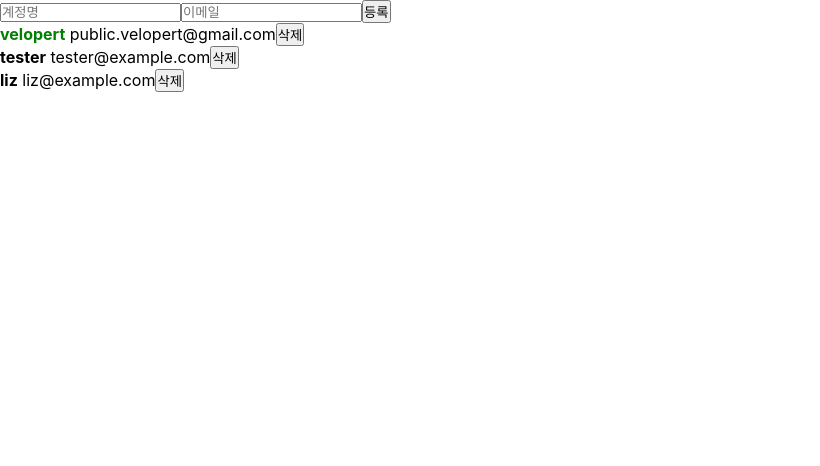
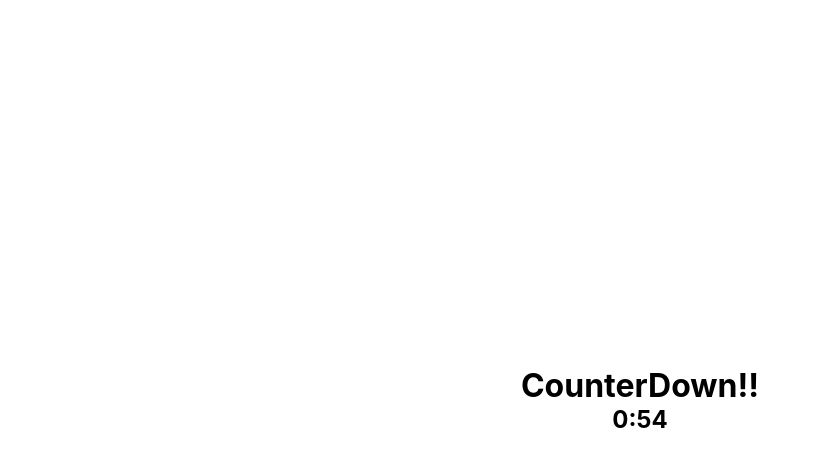
Before and after one commit to donghyunami/react-study, a React (Create React App) app: page / in a window 1280 px wide. Shown: the top 466 px of the page, without its empty margins (0-820 px from the left). Built offline with nearby package versions, Linux system fonts and the light colour scheme; the HTML template or start-up script is replaced by a standard one.

Commit message:
useEffect 활용: 카운터 다운 만들기

```diff
--- a/src/App.css
+++ b/src/App.css
@@ -1,28 +1,7 @@
 .App {
+  position: absolute;
+  top: 50%;
+  left: 50%;
+  transform: translate(-50%, -50%);
   text-align: center;
 }
-
-ul {
-  list-style: none;
-  padding: 30px;
-}
-
-.menu {
-  display: flex;
-  justify-content: center;
-  border: 2px solid lightgray;
-  padding: 20px 18px;
-}
-.item {
-  padding: 8px;
-  background: goldenrod;
-  margin-left: 15px;
-  cursor: pointer;
-  color: #fff;
-  font-size: 18px;
-  border-radius: 3px;
-}
-
-.item:hover {
-  opacity: 0.8;
-}
--- a/src/App.js
+++ b/src/App.js
@@ -1,80 +1,8 @@
-import { useState, useRef, } from 'react';
-import UserList from './components/UserList3';
-import CreateUser from './components/CreateUser';
+import CounterDown from "./components/CounterDown";
+import './App.css';
 
 function App() {
-  const [inputs, setInputs] = useState({
-    username: '',
-    email: ''
-  });
-  const { username, email } = inputs;
-  const onChange = e => {
-    const { name, value } = e.target;
-    setInputs({
-      ...inputs,
-      [name]: value
-    });
-  };
-  const [users, setUsers] = useState([
-    {
-      id: 1,
-      username: 'velopert',
-      email: 'public.velopert@gmail.com',
-      active: true
-    },
-    {
-      id: 2,
-      username: 'tester',
-      email: 'tester@example.com',
-      active: false
-    },
-    {
-      id: 3,
-      username: 'liz',
-      email: 'liz@example.com',
-      active: false
-    }
-  ]);
-
-  const nextId = useRef(4);
-  const onCreate = () => {
-    const user = {
-      id: nextId.current,
-      username,
-      email
-    };
-    setUsers(users.concat(user));
-
-    setInputs({
-      username: '',
-      email: ''
-    });
-    nextId.current += 1;
-  };
-
-  const onRemove = id => {
-    // user.id 가 파라미터로 일치하지 않는 원소만 추출해서 새로운 배열을 만듬
-    // = user.id 가 id 인 것을 제거함
-    setUsers(users.filter(user => user.id !== id));
-  };
-  const onToggle = id => {
-    setUsers(
-      users.map(user =>
-        user.id === id ? { ...user, active: !user.active } : user
-      )
-    );
-  };
-  return (
-    <>
-      <CreateUser
-        username={username}
-        email={email}
-        onChange={onChange}
-        onCreate={onCreate}
-      />
-      <UserList users={users} onRemove={onRemove} onToggle={onToggle} />
-    </>
-  );
+  return <div><CounterDown/></div>
 }
 
 export default App;
--- /dev/null
+++ b/src/components/CounterDown.js
@@ -0,0 +1,47 @@
+import React, { useEffect, useRef, useState } from 'react';
+
+function CounterDown() {
+  const [min, setMin] = useState(1);
+  const [sec, setSec] = useState(0);
+  const time = useRef(60);
+  const timerId = useRef(null);
+
+  useEffect(() => {
+    timerId.current = setInterval(() => {
+      setMin(parseInt(time.current / 60));
+      setSec(time.current % 60);
+      time.current -= 1;
+    }, 1000);
+
+    return () => clearInterval(timerId.current);
+  }, []);
+
+  useEffect(() => {
+    // 만약 타임 아웃이 발생했을 경우
+    if (time.current < 0) {
+      console.log('타임 아웃');
+      clearInterval(timerId.current);
+    }
+  }, [sec]);
+
+  return (
+    <div className='App'>
+      <h1>CounterDown!!</h1>
+      <div>
+        <h2>
+          {min}:{sec < 10 ? `0${sec}` : sec}
+        </h2>
+      </div>
+      <span>{time.current < 0 && 'GameOver'}</span>
+    </div>
+  );
+}
+
+export default CounterDown;
+
+
+/*
+
+ 출처
+  → https://upmostly.com/tutorials/settimeout-in-react-components-using-hooks
+*/
--- a/src/components/CreateUser.js
+++ /dev/null
@@ -1,24 +0,0 @@
-import React from 'react';
-
-const CreateUser = ({ username, email, onChange, onCreate }) => {
-  // console.log('CreateUser 컴포넌트 랜더링')
-  return (
-    <div>
-      <input
-        name="username"
-        placeholder="계정명"
-        onChange={onChange}
-        value={username}
-      />
-      <input
-        name="email"
-        placeholder="이메일"
-        onChange={onChange}
-        value={email}
-      />
-      <button onClick={onCreate}>등록</button>
-    </div>
-  );
-};
-
-export default React.memo(CreateUser);
--- a/src/components/UserList3.js
+++ /dev/null
@@ -1,56 +0,0 @@
-import React, { useEffect } from 'react';
-
-/*
-   [ 두번째 인자를 넣지 않을 때 ]
-   컴포넌트가 리랜더링되고나서 호출됨
-   변경된 부분만 호출되지 않고 전체가 다시 랜더링됨
-   리액트에서는 부모 컴포넌트가 리랜더링되면,
-   자식 컴포넌트에서도 리랜더링되기 때문
-   대부분의 경우(컴포넌트가 적을 때)에는 전체가 다시 랜더링되어도
-   성능에 상관없지만 컴포넌트가 많을 경우엔느 성능을 신경써야함
-    → 이때는 바뀐 부분만 랜더링되도록 해줘야한다. (useMemo)
-*/
-function User({ user, onRemove, onToggle }) {
-  const {username, email, id, active} = user;
-
-  useEffect(() => {
-    console.log(user);
-    // 컴포넌트가 리랜더링되고나서 호출됨
-    // 변경된 부분만 호출되지 않고 전체가 다시 랜더링됨
-  });
-
-
-  return (
-    <div>
-      <b
-        style={{
-          cursor: 'pointer',
-          color: active ? 'green' : 'black'
-        }}
-        onClick={() => onToggle(id)}
-      >
-        {username}
-      </b>
-      &nbsp;
-      <span>{email}</span>
-      <button onClick={() => onRemove(id)}>삭제</button>
-    </div>
-  );
-}
-
-function UserList({ users, onRemove, onToggle }) {
-  return (
-    <div>
-      {users.map(user => (
-        <User
-          user={user}
-          key={user.id}
-          onRemove={onRemove}
-          onToggle={onToggle}
-        />
-      ))}
-    </div>
-  );
-}
-
-export default UserList;
```
Also changed, not shown: src/components/UserList.js (deleted, +0 -50 lines), src/components/UserList2.js (deleted, +0 -54 lines).
